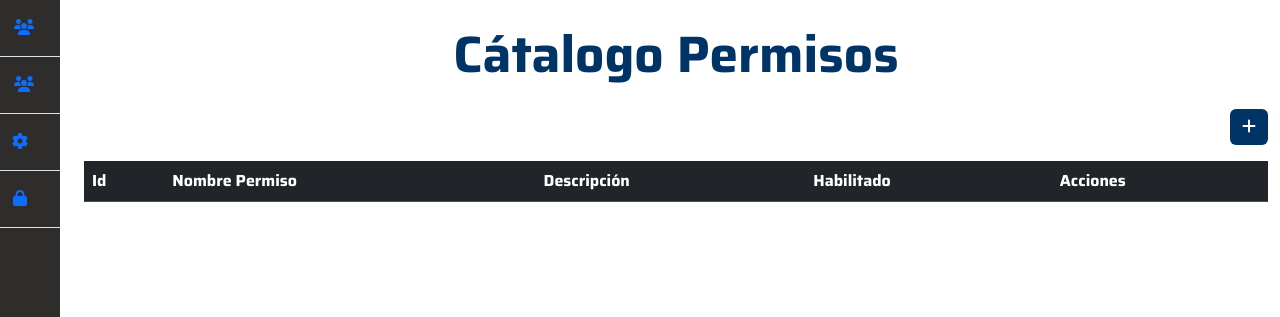
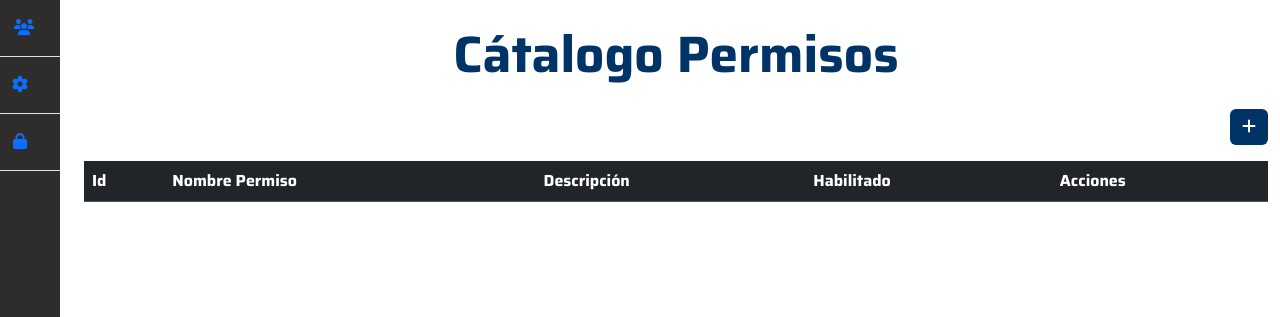
Before and after one commit to Sabr2001/InstitutoElectricidad, a PHP site: page /login/admin-permisos.php in a window 1280 px wide. Shown: the part 91-408 px from the top of the page. Run offline with PHP 8.4, Linux system fonts and the light colour scheme; lists and menus that the app fills with data are empty; some libraries are stand-ins or nearby versions.

Commit message:
se borra apartado usuarios
en el aside se borra

```diff
--- a/shared/aside.php
+++ b/shared/aside.php
@@ -7,11 +7,6 @@
         <ul class="nav nav-pills nav-flush flex-column mb-auto text-center">
             <li>
                 <a href="admin-clientes.php" class="nav-link py-3 border-bottom rounded-0" title="clientes" data-bs-toggle="tooltip" data-bs-placement="right" aria-label="Dashboard" data-bs-original-title="Dashboard">
-                    <i class="fa-solid fa-users"></i>
-                </a>
-            </li>
-            <li>
-                <a href="admin-usuarios.php" class="nav-link py-3 border-bottom rounded-0" title="usuarios" data-bs-toggle="tooltip" data-bs-placement="right" aria-label="Dashboard" data-bs-original-title="Dashboard">
                     <i class="fa-solid fa-users"></i>
                 </a>
             </li>
```
